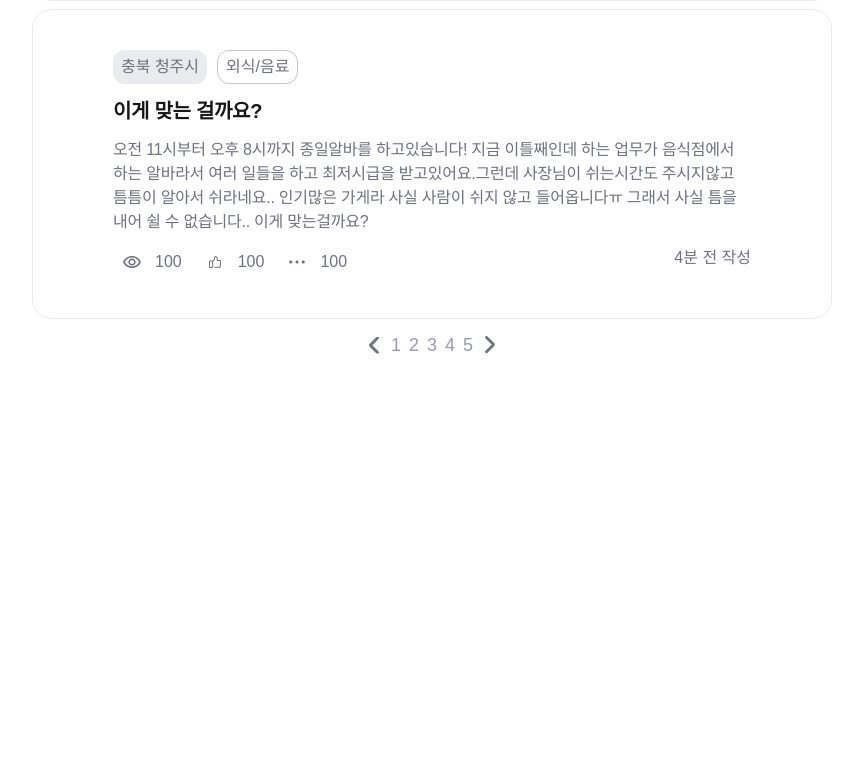
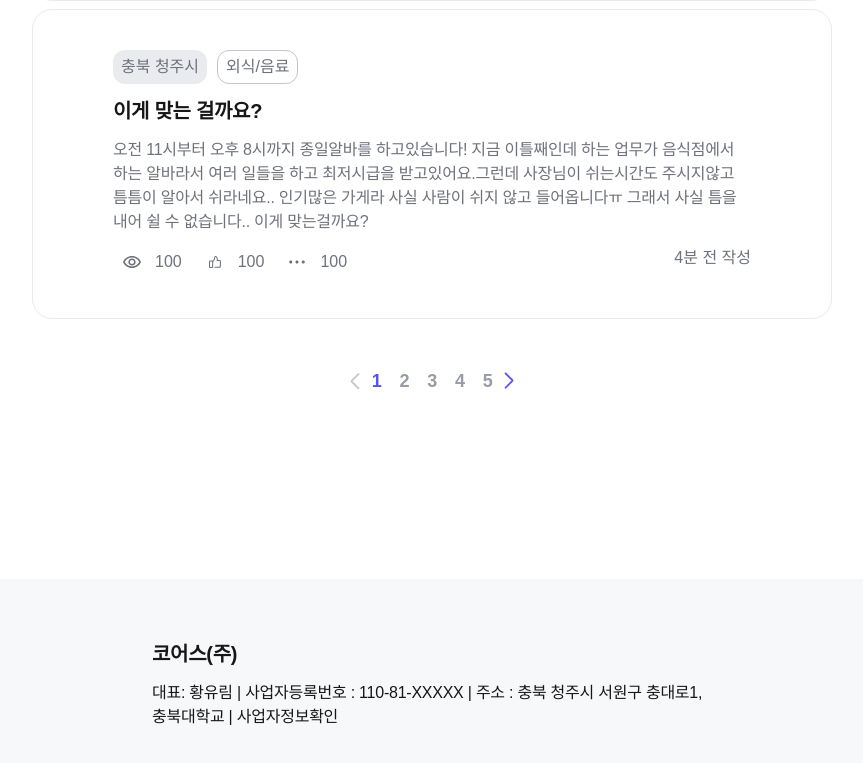
Before and after one commit to Core-Foreign-Employee-Hiring/Front-end, a Next.js app in the folder forwork-fe/: page /review in a window 1280 px wide. Shown: the part 1003-1766 px from the top of the page, without its empty margins (208-1071 px from the left). Before the commit the page ends 1372 px from the top, so only its background shows below. Built offline with nearby package versions, Linux system fonts and the light colour scheme; a web font is replaced by a local one.

Commit message:
refactor:페이지네이션 버튼 수정
페이지네이션 버튼의 아이콘 두께 수정 및 Footer 추가

```diff
--- a/forwork-fe/src/app/(main)/review/page.tsx
+++ b/forwork-fe/src/app/(main)/review/page.tsx
@@ -1,5 +1,6 @@
 "use client";
 
+import Footer from "@/src/components/common/Footer";
 import NavBar from "@/src/components/common/NavBar";
 import JobReviewBoard from "@/src/components/review/JobReviewBoard";
 
@@ -10,6 +11,8 @@ const ReviewPage = () => {
         <NavBar />
         <div className="h-60" />
         <JobReviewBoard />
+        <div className="h-[180px]"/>
+        <Footer />
       </main>
     </div>
   );
--- a/forwork-fe/src/components/review/JobReviewBoard.tsx
+++ b/forwork-fe/src/components/review/JobReviewBoard.tsx
@@ -7,6 +7,7 @@ import { useState } from "react";
 import ReviewPost from "./ReviewPost";
 import SortButton from "./SortButton";
 import PaginationButton from "./PaginationButton";
+
 
 const JobReviewBoard = () => {
   const [inputValue, setInputValue] = useState("");
@@ -26,13 +27,13 @@ const JobReviewBoard = () => {
       </div>
 
       <div className="flex justify-between h-[68px]">
-        {/* 총 게시물 수수*/}
+        {/* 총 게시물 수*/}
         <div className="subtitle-lg">
           총 <span className="text-main subtitle-lg">34,231</span> 건
         </div>
         <div className="flex gap-[8px]">
           {/* 정렬 버튼 */}
-          <SortButton sortBy="날짜 순순" />
+          <SortButton sortBy="날짜 순" />
           {/* 게시물 검색 */}
           <Input
             className="w-[288px] h-[40px] px-[16px] flex items-center subtitle-sm border-[1px] border-gray3"
@@ -74,7 +75,8 @@ const JobReviewBoard = () => {
         replies="100"
         relativeTimestamp="4분 전 작성"
       />
-
+      <div className="h-[36px]" />
+      {/* 페이지네이션 버튼 */}
       <PaginationButton />
     </div>
   );
--- a/forwork-fe/src/components/review/PaginationButton.tsx
+++ b/forwork-fe/src/components/review/PaginationButton.tsx
@@ -1,19 +1,26 @@
-import ArrowForwardIcon from "@/src/assets/common/ArrowForwardIcon"
+import ArrowForwardIcon from "@/src/assets/common/ArrowForwardIcon";
 
+interface PaginationButtonProps {
+
+}
 const PaginationButton = () => {
-  return(
+  return (
     <div className="flex justify-center">
-        <div className="flex justify-center translate-y-0.5 w-[36px] h-[36px] px-[5px] py-[3px] self-start fill-gray3"><ArrowForwardIcon direction="right"/></div>
-        <div className="flex gap-[8px] justify-center items-center text-gray4 text-[18px]">
-        <div>1</div>
+      <div className="flex justify-center translate-y-0.5 w-[36px] h-[36px] px-[5px] py-[3px] self-start">
+        <ArrowForwardIcon direction="right" color="#c5c6cd" strokeWidth={0.1} />
+      </div>
+      <div className="flex gap-[18px] justify-center items-center text-gray4 subtitle-lg ">
+        <div className="text-main">1</div>
         <div>2</div>
         <div>3</div>
         <div>4</div>
         <div>5</div>
-        </div>
-        <div className="flex justify-center translate-y-1.5 w-[36px] h-[36px] px-[5px] py-[3px] fill-main"><ArrowForwardIcon/></div>
       </div>
-  )
-}
+      <div className="flex justify-center translate-y-1.5 w-[36px] h-[36px] px-[5px] py-[3px]">
+        <ArrowForwardIcon color="#5551f5" strokeWidth={0.1}/>
+      </div>
+    </div>
+  );
+};
 
-export default PaginationButton
+export default PaginationButton;
```
